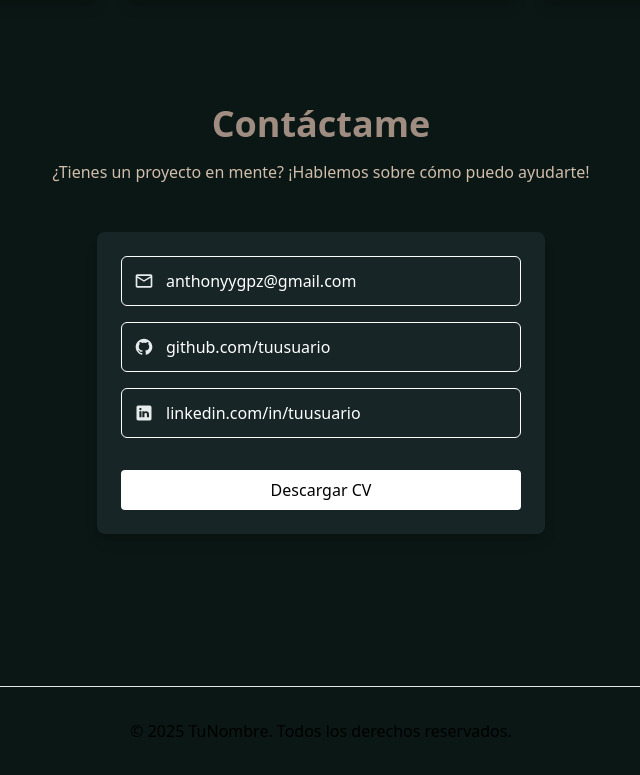
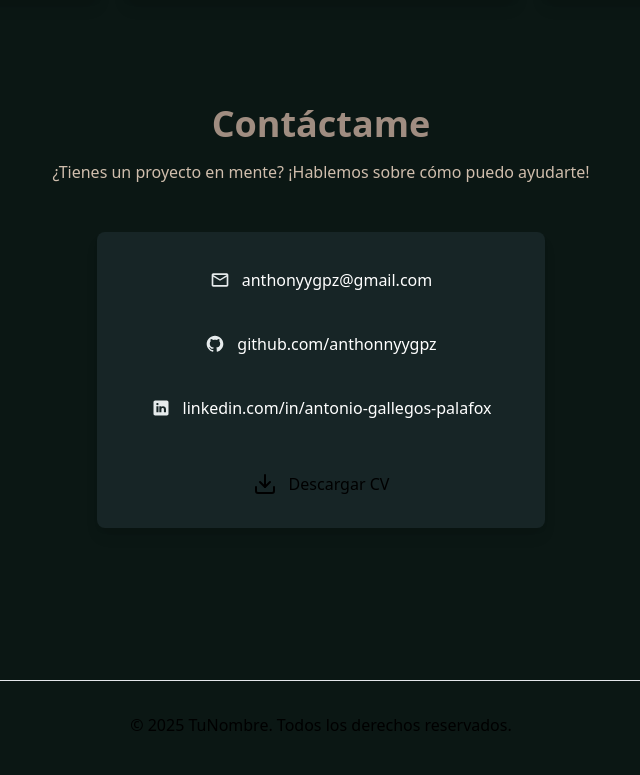
Before and after one commit to anthonnyygpz/portafolio, a React (Vite) app: page / in a window 1280 px wide. Shown: the part 3414-4189 px from the top of the page, without its empty margins (319-959 px from the left). Built offline with nearby package versions, Linux system fonts and the light colour scheme; no server answers.

Commit message:
refactor(contact.tsx): cambio section, a,path
Se cambio el boton <a/> por <Button/> en section se cambio contact por contact-me y en path se
elimino fill

```diff
--- a/src/sections/contact.tsx
+++ b/src/sections/contact.tsx
@@ -1,6 +1,9 @@
+import { Download } from "lucide-react";
+import { Button } from "../components/button";
+
 export const Contact = () => {
   return (
-    <section id="contact" className="py-20">
+    <section id="contact-me" className="py-20">
       <div className="container mx-auto px-4">
         <h2 className="text-3xl md:text-4xl font-bold mb-4 text-center">
           <span className="text-brown-700">Contáctame</span>
@@ -12,59 +15,60 @@ export const Contact = () => {
         <div className="max-w-md mx-auto bg-deep  rounded-lg shadow-lg overflow-hidden">
           <div className="p-6">
             <div className="flex flex-col gap-4">
-              <a
-                href="mailto:tu@email.com"
-                className="flex items-center border border-white text-white gap-3 p-3 rounded-md hover:bg-muted transition-colors"
+              <Button
+                href="mailto:anthonyygpz@gmail.com"
+                className="group btn-brown-outline flex items-center gap-3 p-3 border-brown text-white hover:text-black rounded-md transition-colors"
               >
                 <svg
                   viewBox="0 0 24 24"
-                  className="w-5 h-5 fill-white "
+                  className="w-5 h-5 fill-white group-hover:fill-black"
                   xmlns="http://www.w3.org/2000/svg"
                 >
                   <path d="M22 6C22 4.9 21.1 4 20 4H4C2.9 4 2 4.9 2 6V18C2 19.1 2.9 20 4 20H20C21.1 20 22 19.1 22 18V6ZM20 6L12 11L4 6H20ZM20 18H4V8L12 13L20 8V18Z" />
                 </svg>
                 <span>anthonyygpz@gmail.com</span>
-              </a>
-              <a
-                href="https://github.com/tuusuario"
+              </Button>
+              <Button
+                href="https://github.com/anthonnyygpz"
                 target="_blank"
-                rel="noopener noreferrer"
-                className="flex items-center border border-white text-white gap-3 p-3 rounded-md hover:bg-muted transition-colors"
+                className="group btn-brown-outline flex items-center gap-3 p-3 border-brown text-white hover:text-black rounded-md transition-colors"
               >
                 <svg
                   viewBox="0 0 24 24"
-                  className="w-5 h-5 fill-white"
+                  className="w-5 h-5 fill-white group-hover:fill-black"
                   xmlns="http://www.w3.org/2000/svg"
                 >
-                  <path
-                    d="M12 2C6.48 2 2 6.48 2 12C2 16.42 5.1 20.08 9.26 21.3C9.76 21.4 9.94 21.1 9.94 20.84C9.94 20.61 9.94 19.97 9.94 19.12C6.96 19.67 6.36 17.8 6.36 17.8C5.9 16.68 5.24 16.38 5.24 16.38C4.34 15.79 5.3 15.8 5.3 15.8C6.28 15.86 6.82 16.78 6.82 16.78C7.7 18.18 9.14 17.84 9.96 17.58C10.06 16.94 10.34 16.5 10.64 16.26C8.26 16.02 5.76 15.18 5.76 11.4C5.76 10.28 6.16 9.36 6.84 8.64C6.72 8.38 6.36 7.44 6.94 6.08C6.94 6.08 7.76 5.82 9.94 7.1C10.6 6.9 11.3 6.8 12 6.8C12.7 6.8 13.4 6.9 14.06 7.1C16.24 5.82 17.06 6.08 17.06 6.08C17.64 7.44 17.28 8.38 17.16 8.64C17.84 9.36 18.24 10.28 18.24 11.4C18.24 15.2 15.74 16 13.34 16.24C13.72 16.54 14.06 17.12 14.06 18.02C14.06 19.3 14.06 20.52 14.06 20.84C14.06 21.1 14.24 21.4 14.76 21.3C18.9 20.08 22 16.42 22 12C22 6.48 17.52 2 12 2Z"
-                    fill="#e6ebec"
-                  />
+                  <path d="M12 2C6.48 2 2 6.48 2 12C2 16.42 5.1 20.08 9.26 21.3C9.76 21.4 9.94 21.1 9.94 20.84C9.94 20.61 9.94 19.97 9.94 19.12C6.96 19.67 6.36 17.8 6.36 17.8C5.9 16.68 5.24 16.38 5.24 16.38C4.34 15.79 5.3 15.8 5.3 15.8C6.28 15.86 6.82 16.78 6.82 16.78C7.7 18.18 9.14 17.84 9.96 17.58C10.06 16.94 10.34 16.5 10.64 16.26C8.26 16.02 5.76 15.18 5.76 11.4C5.76 10.28 6.16 9.36 6.84 8.64C6.72 8.38 6.36 7.44 6.94 6.08C6.94 6.08 7.76 5.82 9.94 7.1C10.6 6.9 11.3 6.8 12 6.8C12.7 6.8 13.4 6.9 14.06 7.1C16.24 5.82 17.06 6.08 17.06 6.08C17.64 7.44 17.28 8.38 17.16 8.64C17.84 9.36 18.24 10.28 18.24 11.4C18.24 15.2 15.74 16 13.34 16.24C13.72 16.54 14.06 17.12 14.06 18.02C14.06 19.3 14.06 20.52 14.06 20.84C14.06 21.1 14.24 21.4 14.76 21.3C18.9 20.08 22 16.42 22 12C22 6.48 17.52 2 12 2Z" />
                 </svg>
 
-                <span>github.com/tuusuario</span>
-              </a>
-              <a
-                href="https://linkedin.com/in/tuusuario"
+                <span>github.com/anthonnyygpz</span>
+              </Button>
+              {/* linkedin */}
+              <Button
+                href="https://www.linkedin.com/in/antonio-gallegos-palafox-848288296/"
                 target="_blank"
-                rel="noopener noreferrer"
-                className="flex items-center gap-3 p-3 border border-white text-white rounded-md hover:bg-muted transition-colors"
+                className="group btn-brown-outline flex items-center gap-3 p-3 border-brown text-white hover:text-black rounded-md transition-colors"
               >
                 <svg
                   viewBox="0 0 24 24"
-                  className="w-5 h-5 fill-white"
+                  className="w-5 h-5 fill-white group-hover:fill-black"
                   xmlns="http://www.w3.org/2000/svg"
                 >
                   <path d="M19 3H5C3.9 3 3 3.9 3 5V19C3 20.1 3.9 21 5 21H19C20.1 21 21 20.1 21 19V5C21 3.9 20.1 3 19 3ZM9 17H6.5V10H9V17ZM7.7 8.7C6.9 8.7 6.3 8.1 6.3 7.3C6.3 6.5 6.9 5.9 7.7 5.9C8.5 5.9 9.1 6.5 9.1 7.3C9.1 8.1 8.5 8.7 7.7 8.7ZM18 17H15.5V13.5C15.5 12.7 14.8 12 14 12C13.2 12 12.5 12.7 12.5 13.5V17H10V10H12.5V11C12.8 10.4 13.8 10 14.5 10C16.4 10 18 11.6 18 13.5V17Z" />
                 </svg>
-                <span>linkedin.com/in/tuusuario</span>
-              </a>
+                <span>linkedin.com/in/antonio-gallegos-palafox</span>
+              </Button>
             </div>
 
             <div className="mt-8">
-              <button className="w-full bg-white rounded p-2">
-                Descargar CV
-              </button>
+              <a
+                download="Antonio-Gallegos-CV.pdf"
+                href="/MacBook Air.jpg"
+                className="justify-center flex items-center w-full btn-brown rounded p-2 gap-3"
+              >
+                <Download />
+                <span>Descargar CV</span>
+              </a>
             </div>
           </div>
         </div>
```
